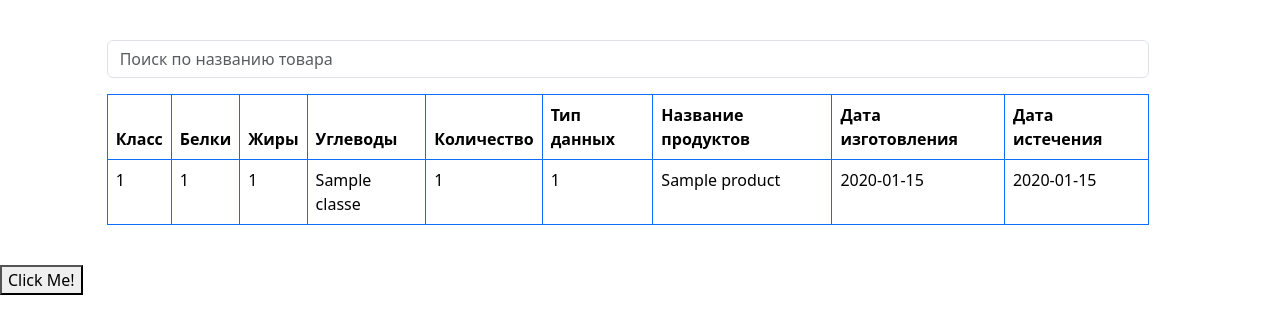
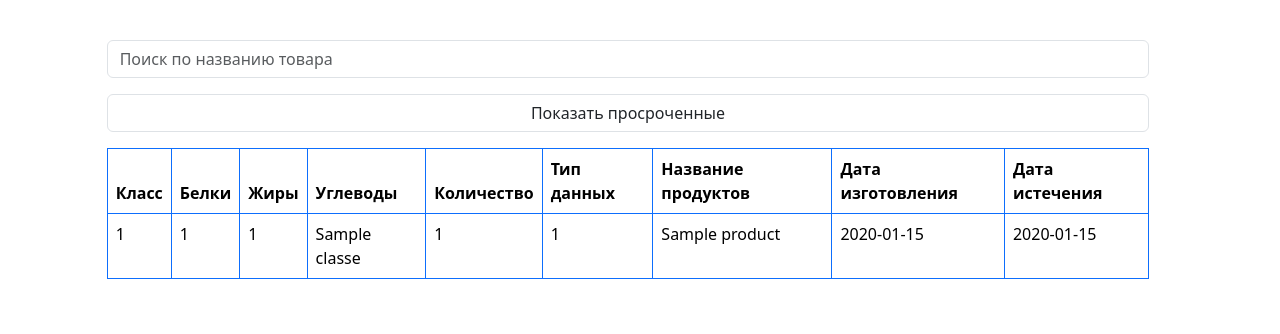
Before and after one commit to fedorchikthebest/umny-holodilnik, a Flask app: page /korzina in a window 1280 px wide. Shown: the part 72-406 px from the top of the page. Run offline with Flask 3, Linux system fonts and the light colour scheme; tables that the repository leaves empty hold one stand-in row (values such as "Sample post"); some libraries are stand-ins or nearby versions.

Commit message:
merry christmas

```diff
--- a/static/js/script.js
+++ b/static/js/script.js
@@ -129,6 +129,7 @@ updateTableHeaders();
 function filterExpiringItems() {
     const rows = Array.from(tbody.querySelectorAll('tr'));
 		if (is_filtered){
+		    document.getElementById('ZOV').textContent = "Показать просрочку"
 				rows.forEach(row => {
             row.style.display = ''; // Показываем только близкие к истечению
 						}
@@ -136,13 +137,14 @@ function filterExpiringItems() {
 				is_filtered = false
 				return 0;
 		}
+	document.getElementById('ZOV').textContent = "Показать всё"
 
     const today = new Date();
     const thresholdDate = new Date();
-    thresholdDate.setDate(today.getDate()); // Устанавливаем порог на 7 дней
+    thresholdDate.setDate(today.getDate() - 3); // Устанавливаем порог на 7 дней
 
     rows.forEach(row => {
-        const expiryDateCell = row.children[7].textContent.split('-'); // Предполагается, что дата истечения в 6-м столбце
+        const expiryDateCell = row.children[8].textContent.split('-'); // Предполагается, что дата истечения в 6-м столбце
 			let CellDate = new Date(expiryDateCell[0], expiryDateCell[1] - 1, expiryDateCell[2]);
         if (expiryDateCell) {
             row.style.display = CellDate <= thresholdDate ? '' : 'none'; // Показываем только близкие к истечению
@@ -150,7 +152,6 @@ function filterExpiringItems() {
     });
 		is_filtered = true
 }
-const searchButton = document.getElementById('1488')
+const searchButton = document.getElementById('ZOV')
 searchButton.addEventListener('click', filterExpiringItems)
 // Добавляем обработчик события для кнопки фильтрации
-document.getElementById('filterExpiry').addEventListener('click', filterExpiringItems);
--- a/templates/korzina.html
+++ b/templates/korzina.html
@@ -38,12 +38,12 @@
             </div>
         </div>
     </nav>
-
     <section>
         <div class="row my-4" style="max-width: 100%">
             <div class="col-1"></div>
             <div class="col-10">
                 <input type="text" id="searchInput" placeholder="Поиск по названию товара" class="form-control my-3">
+                <button type="button" id="ZOV" class="form-control my-3">Показать просроченные</button>
                 <div class="table-responsive"> <!-- Добавлен класс для адаптивности -->
                     <table class="table table-bordered border-primary">
                         <thead>
@@ -63,7 +63,6 @@
             </div>
         </div>
     </section>
-	 <button type="button" id="1488">Click Me!</button>
     <script type="module" src="/static/js/script.js"></script>
 </body>
 
```
